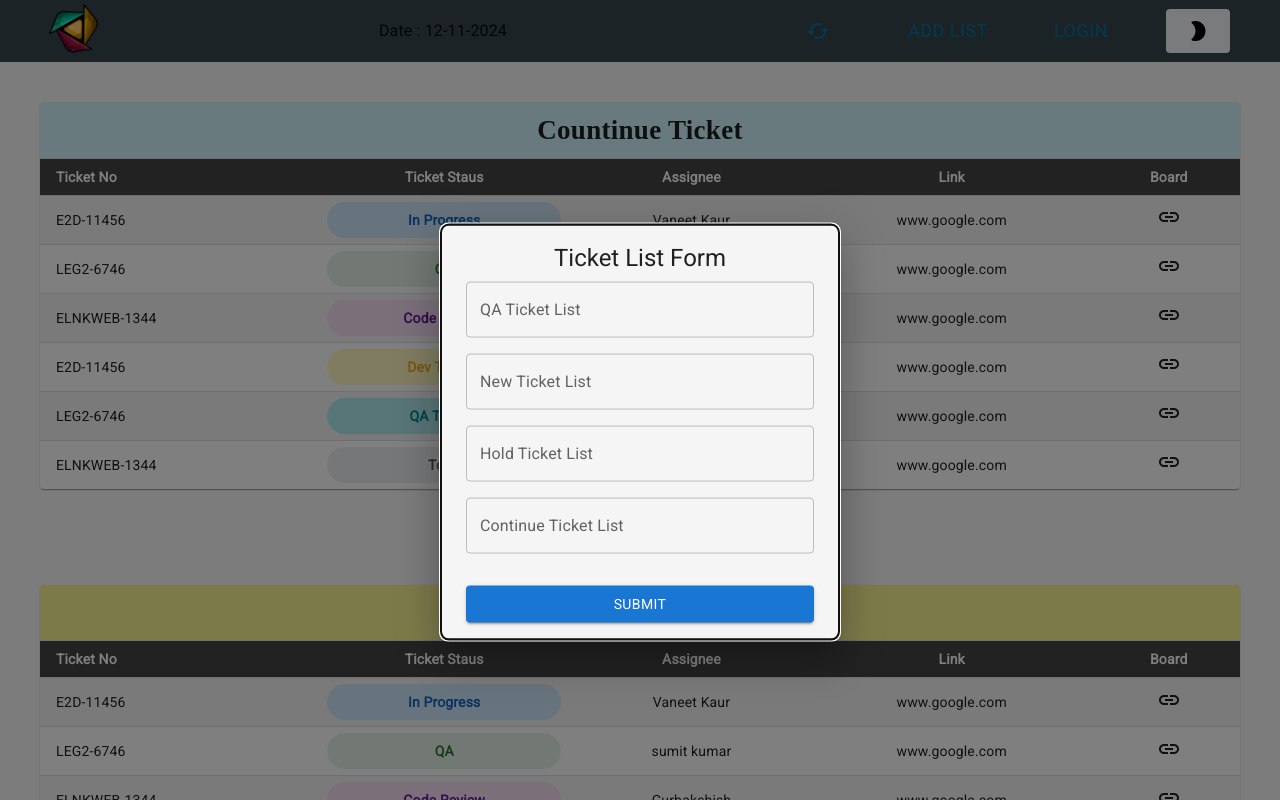
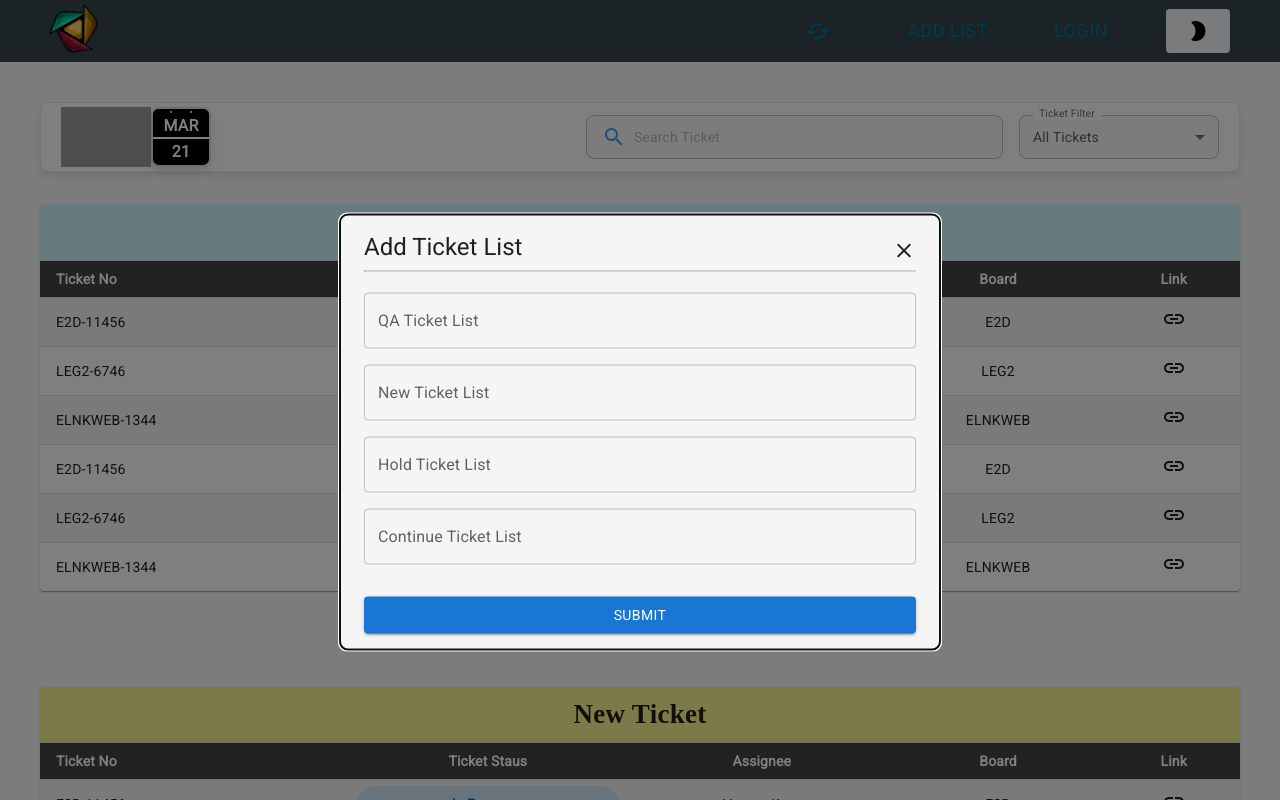
Before and after one commit to shagun0061/jirasync-frontend, a Next.js app: page / in a window 1280 px wide. Shown: the top 800 px of the page. Built offline with nearby package versions, Linux system fonts and the light colour scheme; grey boxes are pictures that could not be loaded.

Commit message:
frontend UI done

```diff
--- a/src/app/page.tsx
+++ b/src/app/page.tsx
@@ -4,14 +4,20 @@ import styles from "./page.module.css";
 import { ThemeProvider, createTheme } from '@mui/material/styles';
 import CssBaseline from '@mui/material/CssBaseline';
 import Navbar from "@/components/Navbar";
-import { Box } from '@mui/material';
+import { Box, Stack, Typography } from '@mui/material';
 import NewTicket from '@/components/NewTicket';
 import QaTickets from '@/components/QaTickets';
 import HoldTicket from '@/components/HoldTicket';
-import CountinueTicket from '@/components/CurrentTicket';
+import ContinueTicket from '@/components/ContinueTicket';
 import AddTicketsListModal from '@/components/AddTicketsListModal';
-
-
+import InputAdornment from '@mui/material/InputAdornment';
+import OutlinedInput from '@mui/material/OutlinedInput';
+import SearchIcon from '@mui/icons-material/Search';
+import InputLabel from '@mui/material/InputLabel';
+import MenuItem from '@mui/material/MenuItem';
+import FormControl from '@mui/material/FormControl';
+import Select, { SelectChangeEvent } from '@mui/material/Select';
+import CalendarComponent from '@/components/CalendarComponent';
 
 const theme = createTheme({
   palette: {
@@ -26,13 +32,124 @@ const theme = createTheme({
 
 
 export default function Home() {
+  const [searchValue, setSearchValue] = React.useState("All Ticket");
+  const [filter, setFilter] = React.useState("All Ticket")
+
+
+  const handleChange = (event: SelectChangeEvent) => {
+    setFilter(event.target.value as string);
+  };
   return (
     <ThemeProvider theme={theme}>
       <CssBaseline />
       <Box className={styles.page}>
         <Navbar />
         <Box sx={{ p: 5 }}>
-          <CountinueTicket />
+          <Stack
+            direction={"row"}
+            sx={{
+              height: '70px',
+              justifyContent: 'space-between',
+              alignItems: 'center',
+              p: '20px', // Added padding to prevent content from touching the border
+              bgcolor: '#ffffff',
+              border: '1px solid #E4E7EC',
+              borderRadius: '8px',
+              boxShadow: '0px 4px 6px rgba(0, 0, 0, 0.1)',
+              mb: 4,
+            }}
+          >
+            {/* Date Section (40% Width) */}
+            <Box sx={{ width: '40%', display: 'flex', }}>
+
+              <img src='https://www.shutterstock.com/image-vector/little-boy-pointing-away-600nw-207094312.jpg' alt="" width={90} height={60} />
+              <CalendarComponent />
+              {/* <Typography
+                sx={{
+                  fontSize: '16px',
+                  fontWeight: 500,
+                  color: '#3D3D3D',
+                }}
+              >
+                Date: 23/11/24
+              </Typography> */}
+            </Box>
+
+            {/* Search and Select Section (60% Width) */}
+            <Stack
+              direction="row"
+              spacing={2}
+              sx={{ width: '60%', justifyContent: 'flex-end', alignItems: 'center' }}
+            >
+              {/* Search Input */}
+              <FormControl sx={{ flex: 1, maxWidth: '60%' }}>
+                <OutlinedInput
+                  size="small"
+                  id="header-search"
+                  sx={{
+                    height: '44px', // Matches the height of the select dropdown
+                    color: '#5C5F62',
+                    fontSize: '14px',
+                    borderRadius: '8px',
+                    borderColor: '#D1D5DB',
+                    backgroundColor: '#F9FAFB',
+                    py: 0,
+                    px: 2,
+                  }}
+                  onChange={(e) => {
+                    setSearchValue(e.target.value);
+                  }}
+                  startAdornment={
+                    <InputAdornment position="start" sx={{ color: '#3FA0EF' }}>
+                      <SearchIcon />
+                    </InputAdornment>
+                  }
+                  placeholder="Search Ticket"
+                />
+              </FormControl>
+
+              {/* Ticket Filter Dropdown */}
+              <FormControl sx={{ minWidth: 200 }}>
+                <InputLabel
+                  id="ticket-select-label"
+                  sx={{
+                    color: '#6B7280',
+                    fontSize: '14px',
+                    backgroundColor: '#ffffff', // Matches the background to prevent overlap
+                    px: 1, // Adds padding to ensure the label doesn't touch the select border
+                  }}
+                  shrink
+                >
+                  Ticket Filter
+                </InputLabel>
+                <Select
+                  labelId="ticket-select-label"
+                  id="ticket-simple-select"
+                  value={filter}
+                  onChange={handleChange}
+                  sx={{
+                    height: '44px', // Matches the search bar height
+                    borderRadius: '8px',
+                    backgroundColor: '#F9FAFB',
+                    color: '#5C5F62',
+                    fontSize: '14px',
+                  }}
+                  MenuProps={{
+                    disableScrollLock: true,
+                  }}
+                >
+                  <MenuItem value="All Ticket">All Tickets</MenuItem>
+                  <MenuItem value="Continue Ticket">Continue Tickets</MenuItem>
+                  <MenuItem value="QA Ticket">New Tickets</MenuItem>
+                  <MenuItem value="QA Ticket">QA Tickets</MenuItem>
+                  <MenuItem value="Hold Ticket">Hold Tickets</MenuItem>
+                </Select>
+              </FormControl>
+            </Stack>
+          </Stack>
+
+
+          <ContinueTicket />
           <br />
           <br />
           <br />
--- a/src/components/AddTicketsListModal.tsx
+++ b/src/components/AddTicketsListModal.tsx
@@ -8,6 +8,8 @@ import {
     Container,
     Grid,
 } from "@mui/material";
+import CloseIcon from '@mui/icons-material/Close';
+
 
 export default function AddTicketsListModal() {
     const [open, setOpen] = React.useState(true);
@@ -41,11 +43,11 @@ export default function AddTicketsListModal() {
         top: '50%',
         left: '50%',
         transform: 'translate(-50%, -50%)',
-        width: 400,
+        width: 800,
         bgcolor: 'background.paper',
-        border: '2px solid #000',
-        boxShadow: 24,
-        p: 4,
+        // border: '1px solid #000',
+        // boxShadow: 4,
+        p: 8,
     };
 
     return (
@@ -58,9 +60,14 @@ export default function AddTicketsListModal() {
                 aria-describedby="modal-modal-description"
             >
                 <Container maxWidth="sm" sx={{ ...style, mt: 4, p: 2, backgroundColor: "#f5f5f5", borderRadius: 2 }}>
-                    <Typography variant="h5" align="center" gutterBottom>
-                        Ticket List Form
-                    </Typography>
+                    <Box onClick={() => setOpen(false)} sx={{ display: 'flex', justifyContent: "space-between", alignItems: "center", cursor: 'pointer' }}>
+                        <Typography variant="h5" align="center" gutterBottom>
+                            Add Ticket List
+                        </Typography>
+                        <CloseIcon />
+                    </Box>
+
+                    <hr style={{ marginBottom: "20px" }} />
                     <Box component="form" onSubmit={handleSubmit}>
                         <Grid container spacing={2}>
                             {/* QA Ticket List */}
--- /dev/null
+++ b/src/components/CalendarComponent.tsx
@@ -0,0 +1,79 @@
+import React, { useState } from "react";
+import { Box, TextField } from "@mui/material";
+
+const CalendarComponent = () => {
+    const [month, setMonth] = useState("MAY");
+    const [date, setDate] = useState(12);
+
+    return (
+        <Box
+            sx={{
+                width: 60,
+                height: 60,
+                backgroundColor: "black",
+                borderRadius: "8px",
+                border: "2px solid #ddd",
+                boxShadow: "0px 4px 8px rgba(0, 0, 0, 0.1)",
+                display: "flex",
+                flexDirection: "column",
+                alignItems: "center",
+                justifyContent: "center",
+                position: "relative",
+                overflow: "hidden",
+            }}
+        >
+            <Box
+                sx={{
+                    width: "2px", // Adjust this to set the desired dot size
+                    height: "2px", // Ensure height equals width for a perfect circle
+                    bgcolor: "white",
+                    borderRadius: "50%", // Ensures the shape is a circle
+                    position: "absolute",
+                    top: "2px",
+                    right: "30%",
+                }}
+            />
+            <Box
+                sx={{
+                    width: "2px", // Match the size of the other dot
+                    height: "2px",
+                    bgcolor: "white",
+                    borderRadius: "50%",
+                    position: "absolute",
+                    top: "2px",
+                    left: "30%",
+                }}
+            />
+            {/* Top Month Section */}
+            <Box
+                sx={{
+                    width: "100%",
+                    backgroundColor: "black",
+                    color: "white",
+                    textAlign: "center",
+                    padding: "5px 0",
+                    fontWeight: 900
+                }}
+            >
+                MAR
+            </Box>
+            <Box sx={{ borderBottom: '2px solid white', width: '100%', mt: '-6px' }}></Box>
+
+            {/* Date Section */}
+            <Box
+                sx={{
+                    flex: 1,
+                    display: "flex",
+                    alignItems: "center",
+                    justifyContent: "center",
+                    color: "white",
+                    fontWeight: 900
+                }}
+            >
+                21
+            </Box>
+        </Box>
+    );
+};
+
+export default CalendarComponent;
--- a/src/components/CurrentTicket.tsx
+++ b/src/components/ContinueTicket.tsx
@@ -11,7 +11,7 @@ import { statusColor, StyledTableCell, StyledTableRow } from '@/helpers/Common';
 import { Box } from '@mui/material';
 
 
-const CountinueTicket = () => {
+const ContinueTicket = () => {
     function createData(
         ticketNo: string,
         status: string,
@@ -23,12 +23,12 @@ const CountinueTicket = () => {
     }
 
     const rows = [
-        createData('E2D-11456', 'In Progress', "Vaneet Kaur", "www.google.com", "E2D"),
-        createData('LEG2-6746', 'QA', "sumit kumar", "www.google.com", "LEG2",),
-        createData('ELNKWEB-1344', 'Code Review', "Gurbakshish", "www.google.com", "ELNKWEB"),
-        createData('E2D-11456', 'Dev Testing', "kanica", "www.google.com", "E2D"),
-        createData('LEG2-6746', 'QA Testing', "Priyanka", "www.google.com", "LEG2",),
-        createData('ELNKWEB-1344', 'Todo', "Kanak", "www.google.com", "ELNKWEB"),
+        createData('E2D-11456', 'In Progress', "Vaneet Kaur", "E2D", "www.google.com"),
+        createData('LEG2-6746', 'QA', "sumit kumar", "LEG2", "www.google.com"),
+        createData('ELNKWEB-1344', 'Code Review', "Gurbakshish", "ELNKWEB", "www.google.com"),
+        createData('E2D-11456', 'Dev Testing', "kanica", "E2D", "www.google.com"),
+        createData('LEG2-6746', 'QA Testing', "Priyanka", "LEG2", "www.google.com"),
+        createData('ELNKWEB-1344', 'Todo', "Kanak", "ELNKWEB", "www.google.com"),
     ];
 
     return (
@@ -37,15 +37,15 @@ const CountinueTicket = () => {
                 <TableHead>
                     <TableRow>
                         <TableCell align="center" colSpan={12} sx={{ bgcolor: "#D4F6FF", fontFamily: 'Poppins', fontSize: '27px', fontWeight: 900, height: "56px" }}>
-                            Countinue  Ticket
+                            Continue  Ticket
                         </TableCell>
                     </TableRow>
                     <TableRow>
                         <StyledTableCell sx={{ fontWeight: 900 }}>Ticket No</StyledTableCell>
                         <StyledTableCell sx={{ fontWeight: 900 }} align="center">Ticket Staus</StyledTableCell>
                         <StyledTableCell sx={{ fontWeight: 900 }} align="center">Assignee</StyledTableCell>
+                        <StyledTableCell sx={{ fontWeight: 900 }} align="center">Board</StyledTableCell>
                         <StyledTableCell sx={{ fontWeight: 900 }} align="center">Link</StyledTableCell>
-                        <StyledTableCell sx={{ fontWeight: 900 }} align="center">Board</StyledTableCell>
                     </TableRow>
                 </TableHead>
                 <TableBody>
@@ -75,4 +75,4 @@ const CountinueTicket = () => {
     )
 }
 
-export default CountinueTicket
+export default ContinueTicket
--- a/src/components/HoldTicket.tsx
+++ b/src/components/HoldTicket.tsx
@@ -23,12 +23,12 @@ const HoldTicket = () => {
     }
 
     const rows = [
-        createData('E2D-11456', 'In Progress', "Vaneet Kaur", "www.google.com", "E2D"),
-        createData('LEG2-6746', 'QA', "sumit kumar", "www.google.com", "LEG2",),
-        createData('ELNKWEB-1344', 'Code Review', "Gurbakshish", "www.google.com", "ELNKWEB"),
-        createData('E2D-11456', 'Dev Testing', "kanica", "www.google.com", "E2D"),
-        createData('LEG2-6746', 'QA Testing', "Priyanka", "www.google.com", "LEG2",),
-        createData('ELNKWEB-1344', 'Todo', "Kanak", "www.google.com", "ELNKWEB"),
+        createData('E2D-11456', 'In Progress', "Vaneet Kaur", "E2D", "www.google.com"),
+        createData('LEG2-6746', 'QA', "sumit kumar", "LEG2", "www.google.com"),
+        createData('ELNKWEB-1344', 'Code Review', "Gurbakshish", "ELNKWEB", "www.google.com"),
+        createData('E2D-11456', 'Dev Testing', "kanica", "E2D", "www.google.com"),
+        createData('LEG2-6746', 'QA Testing', "Priyanka", "LEG2", "www.google.com"),
+        createData('ELNKWEB-1344', 'Todo', "Kanak", "ELNKWEB", "www.google.com"),
     ];
 
     return (
@@ -44,8 +44,8 @@ const HoldTicket = () => {
                         <StyledTableCell sx={{ fontWeight: 900 }}>Ticket No</StyledTableCell>
                         <StyledTableCell sx={{ fontWeight: 900 }} align="center">Ticket Staus</StyledTableCell>
                         <StyledTableCell sx={{ fontWeight: 900 }} align="center">Assignee</StyledTableCell>
+                        <StyledTableCell sx={{ fontWeight: 900 }} align="center">Board</StyledTableCell>
                         <StyledTableCell sx={{ fontWeight: 900 }} align="center">Link</StyledTableCell>
-                        <StyledTableCell sx={{ fontWeight: 900 }} align="center">Board</StyledTableCell>
                     </TableRow>
                 </TableHead>
                 <TableBody>
--- a/src/components/Navbar.tsx
+++ b/src/components/Navbar.tsx
@@ -22,16 +22,9 @@ export default function Navbar() {
                     />
                 </Box>
             </Link>
-            <Box>
-                Date : 12-11-2024
-            </Box>
             <Box className="navList">
-                {/* <Button><Link href="/">Old</Link></Button>
-                <Button><Link href="/newTickets">New</Link></Button>
-                <Button><Link href="/holdTickets">Hold</Link></Button>
-                <Button><Link href="/qaTickets">Qa</Link></Button> */}
                 <Button><CachedIcon /></Button>
-                <Button>Add List</Button>
+                <Button onClick={() => setOpen(false)}>Add List</Button>
                 <Button><Link href="/login">Login</Link></Button>
                 <Button sx={{ bgcolor: isDarkMode ? 'black' : '#f5f7fa', cursor: 'pointer', outline: isDarkMode ? '1px solid white' : '' }} onClick={() => setIsDarkMode(!isDarkMode)}>{isDarkMode ? <WbSunnyRoundedIcon sx={{ color: 'white' }} /> : <ModeNightRoundedIcon sx={{ color: 'black' }} />}</Button>
             </Box>
--- a/src/components/NewTicket.tsx
+++ b/src/components/NewTicket.tsx
@@ -22,12 +22,12 @@ const NewTicket = () => {
     }
 
     const rows = [
-        createData('E2D-11456', 'In Progress', "Vaneet Kaur", "www.google.com", "E2D"),
-        createData('LEG2-6746', 'QA', "sumit kumar", "www.google.com", "LEG2",),
-        createData('ELNKWEB-1344', 'Code Review', "Gurbakshish", "www.google.com", "ELNKWEB"),
-        createData('E2D-11456', 'Dev Testing', "kanica", "www.google.com", "E2D"),
-        createData('LEG2-6746', 'QA Testing', "Priyanka", "www.google.com", "LEG2",),
-        createData('ELNKWEB-1344', 'Todo', "Kanak", "www.google.com", "ELNKWEB"),
+        createData('E2D-11456', 'In Progress', "Vaneet Kaur", "E2D", "www.google.com"),
+        createData('LEG2-6746', 'QA', "sumit kumar", "LEG2", "www.google.com"),
+        createData('ELNKWEB-1344', 'Code Review', "Gurbakshish", "ELNKWEB", "www.google.com"),
+        createData('E2D-11456', 'Dev Testing', "kanica", "E2D", "www.google.com"),
+        createData('LEG2-6746', 'QA Testing', "Priyanka", "LEG2", "www.google.com"),
+        createData('ELNKWEB-1344', 'Todo', "Kanak", "ELNKWEB", "www.google.com"),
     ];
 
     return (
@@ -43,8 +43,8 @@ const NewTicket = () => {
                         <StyledTableCell sx={{ fontWeight: 900 }}>Ticket No</StyledTableCell>
                         <StyledTableCell sx={{ fontWeight: 900 }} align="center">Ticket Staus</StyledTableCell>
                         <StyledTableCell sx={{ fontWeight: 900 }} align="center">Assignee</StyledTableCell>
+                        <StyledTableCell sx={{ fontWeight: 900 }} align="center">Board</StyledTableCell>
                         <StyledTableCell sx={{ fontWeight: 900 }} align="center">Link</StyledTableCell>
-                        <StyledTableCell sx={{ fontWeight: 900 }} align="center">Board</StyledTableCell>
                     </TableRow>
                 </TableHead>
                 <TableBody>
--- a/src/components/QaTickets.tsx
+++ b/src/components/QaTickets.tsx
@@ -22,12 +22,12 @@ const QaTickets = () => {
     }
 
     const rows = [
-        createData('E2D-11456', 'In Progress', "Vaneet Kaur", "www.google.com", "E2D"),
-        createData('LEG2-6746', 'QA', "sumit kumar", "www.google.com", "LEG2",),
-        createData('ELNKWEB-1344', 'Code Review', "Gurbakshish", "www.google.com", "ELNKWEB"),
-        createData('E2D-11456', 'Dev Testing', "kanica", "www.google.com", "E2D"),
-        createData('LEG2-6746', 'QA Testing', "Priyanka", "www.google.com", "LEG2",),
-        createData('ELNKWEB-1344', 'Todo', "Kanak", "www.google.com", "ELNKWEB"),
+        createData('E2D-11456', 'In Progress', "Vaneet Kaur", "E2D", "www.google.com"),
+        createData('LEG2-6746', 'QA', "sumit kumar", "LEG2", "www.google.com"),
+        createData('ELNKWEB-1344', 'Code Review', "Gurbakshish", "ELNKWEB", "www.google.com"),
+        createData('E2D-11456', 'Dev Testing', "kanica", "E2D", "www.google.com"),
+        createData('LEG2-6746', 'QA Testing', "Priyanka", "LEG2", "www.google.com"),
+        createData('ELNKWEB-1344', 'Todo', "Kanak", "ELNKWEB", "www.google.com"),
     ];
 
     return (
@@ -43,8 +43,8 @@ const QaTickets = () => {
                         <StyledTableCell sx={{ fontWeight: 900 }}>Ticket No</StyledTableCell>
                         <StyledTableCell sx={{ fontWeight: 900 }} align="center">Ticket Staus</StyledTableCell>
                         <StyledTableCell sx={{ fontWeight: 900 }} align="center">Assignee</StyledTableCell>
+                        <StyledTableCell sx={{ fontWeight: 900 }} align="center">Board</StyledTableCell>
                         <StyledTableCell sx={{ fontWeight: 900 }} align="center">Link</StyledTableCell>
-                        <StyledTableCell sx={{ fontWeight: 900 }} align="center">Board</StyledTableCell>
                     </TableRow>
                 </TableHead>
                 <TableBody>
```
